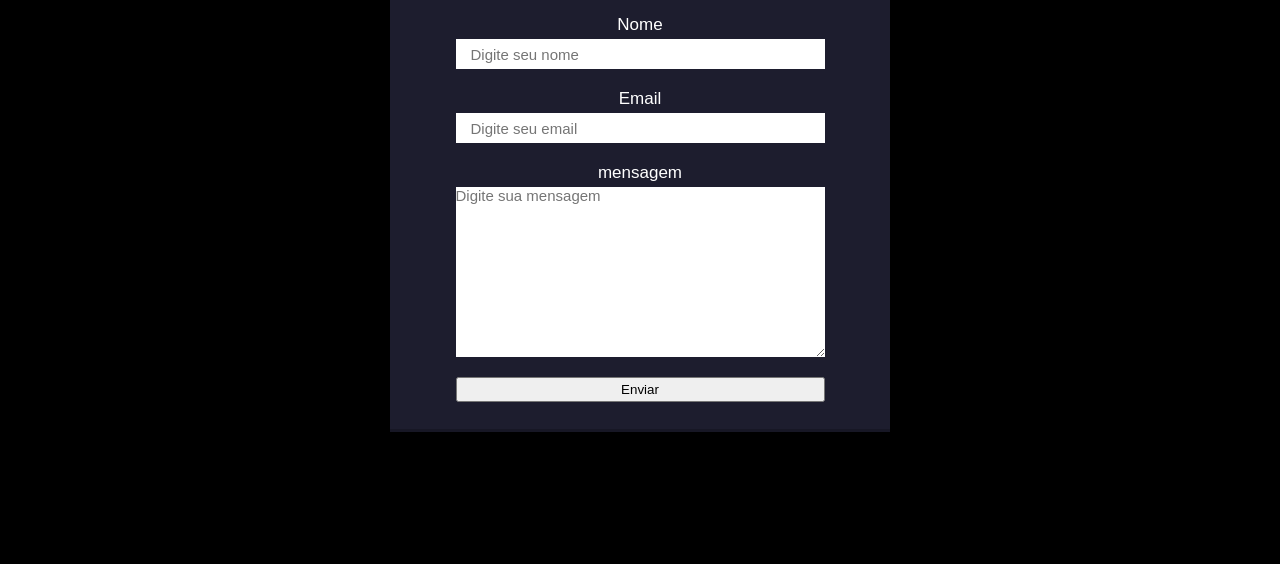
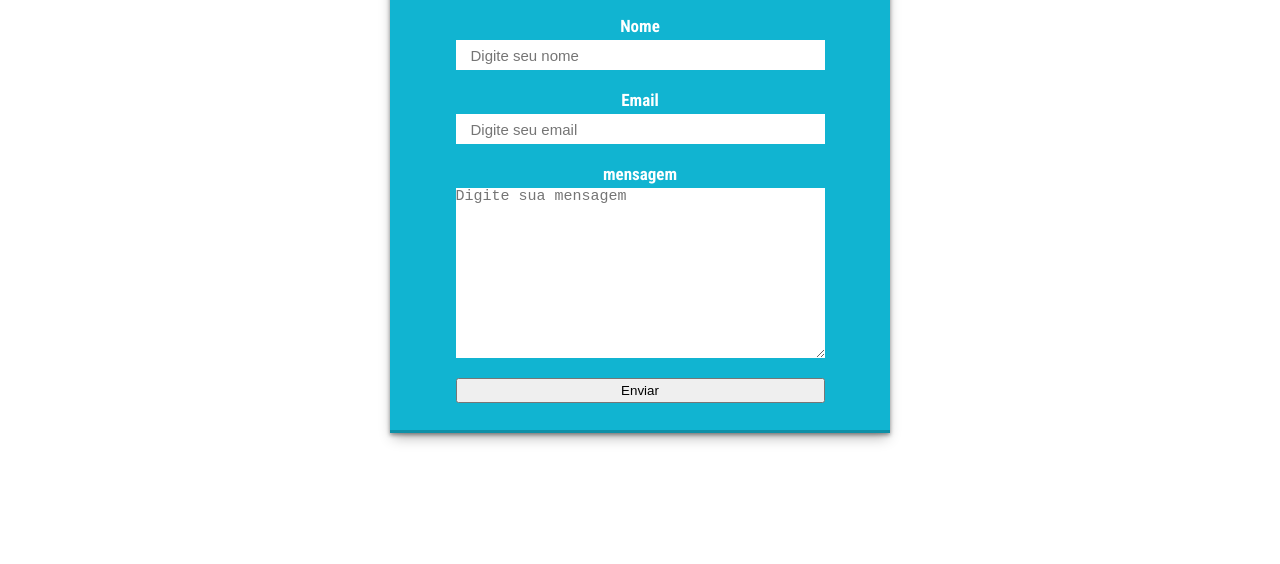
Before and after one commit to ethomass/quantumania, a plain HTML site: page contatos.html in a window 1280 px wide. Shown: the part 299-863 px from the top of the page. Drawn offline with Linux system fonts and the light colour scheme.

Commit message:
alteração no contato.css

```diff
--- a/style/contato.css
+++ b/style/contato.css
@@ -7,7 +7,6 @@
     margin: 0px;
     padding: 0px;
     box-sizing: border-box;
-    font-family: sans-serif;
 }
 
 
@@ -26,7 +25,7 @@
 
 
 body {
-    background-color: black;
+    background-color: var(--cor0);
 }
 
 header {
@@ -81,6 +80,7 @@ a {
     align-items: center;
     justify-content: center;
     min-height: 100vh;
+    font-family: var(--font-destaque);
 }
 
 section {
@@ -89,7 +89,7 @@ section {
     justify-content: center;
     flex-direction: column;
     padding: 10px 45px;
-    background: #1d1d2e;
+    background: var(--cor1);
     width: 500px;
     box-shadow: rgba(0, 0, 0, 0.4) 0px 2px 4px, rgba(0, 0, 0, 0.3) 0px 7px 13px -3px, rgba(0, 0, 0, 0.2) 0px -3px 0px
     inset;
```
